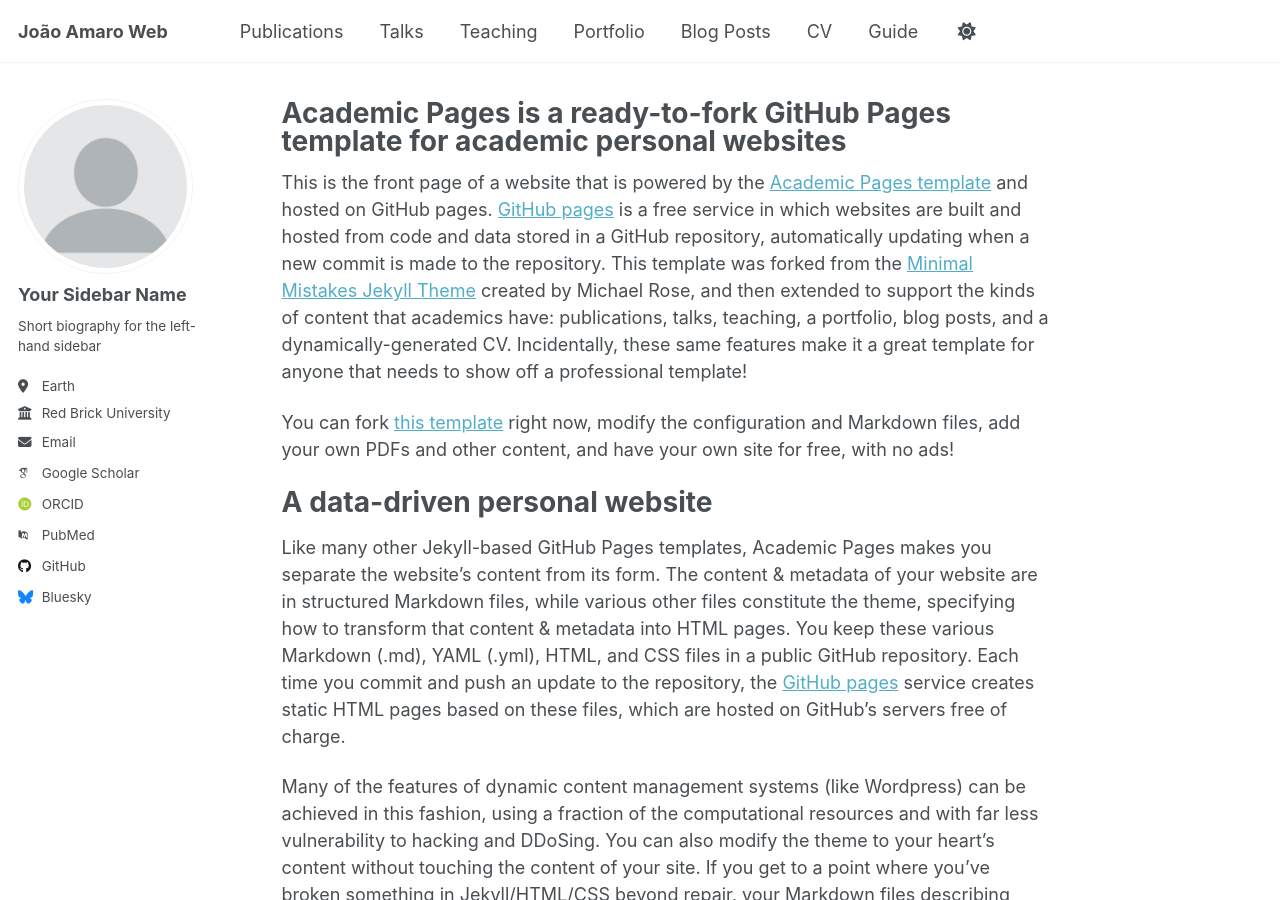
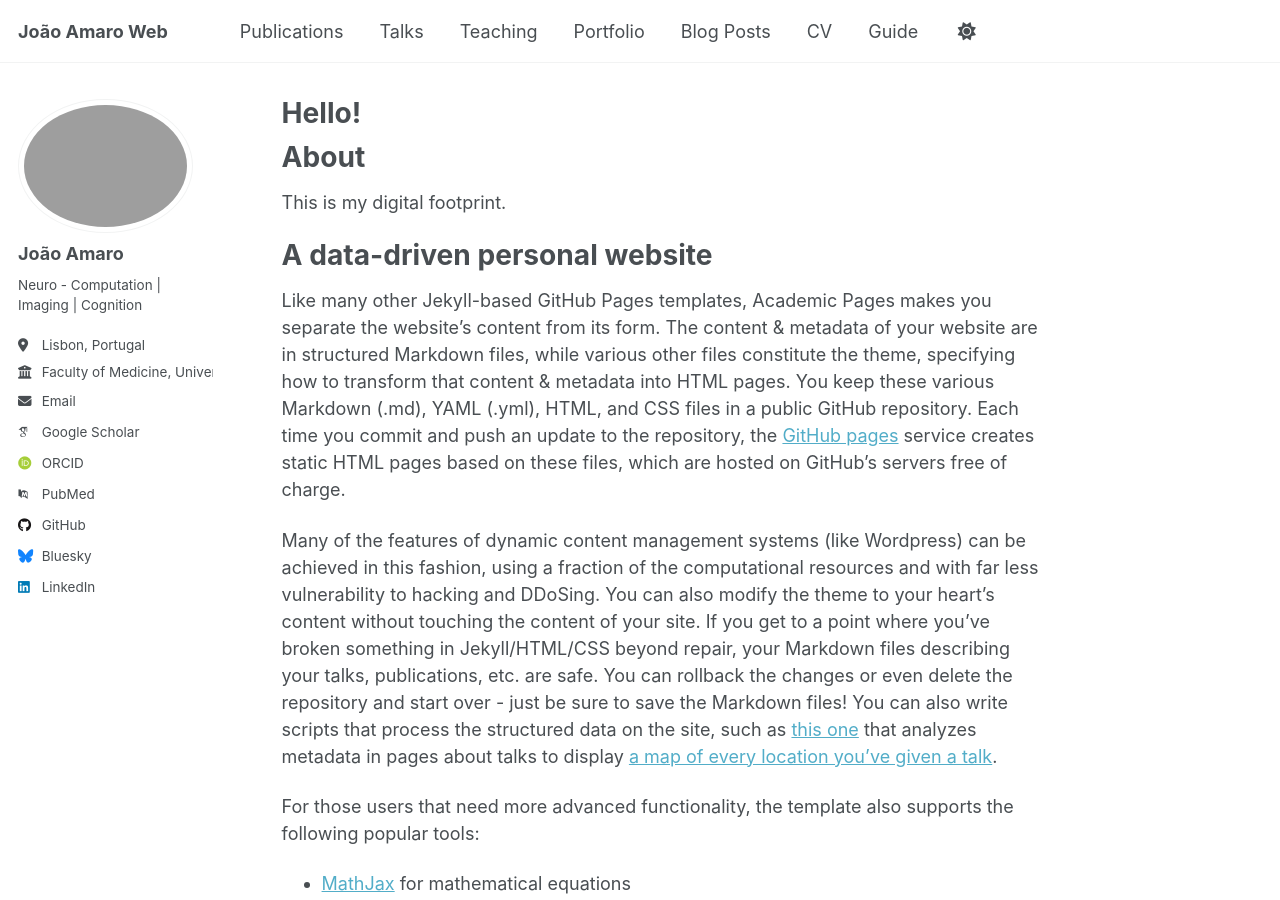
Before and after one commit to JoaoAmaro2001/JoaoAmaro2001.github.io, a Jekyll site: the page built from _pages/about.md, in a window 1280 px wide and 900 px high. Built offline with Jekyll 4.4.1, drawn with Linux system fonts in a browser that asks for light colours; some web fonts are replaced; a script that is not in the unit is left out.

Commit message:
slow improvement to website

```diff
--- a/_config.yml
+++ b/_config.yml
@@ -23,22 +23,22 @@
 #               Additional customization can be done by editing /_includes/author-profile.html
 author:
   # Biographic information
-  avatar           : "profile.png"
-  name             : "Your Sidebar Name"
-  pronouns         : # example: "she/her"
-  bio              : "Short biography for the left-hand sidebar"
-  location         : "Earth"
-  employer         : "Red Brick University"
+  avatar           : "website_profile.png"
+  name             : "João Amaro"
+  pronouns         : #he/him
+  bio              : "Neuro - Computation | Imaging | Cognition"
+  location         : "Lisbon, Portugal"
+  employer         : "Faculty of Medicine, University of Lisbon"
   uri              : # URL
-  email            : "none@example.org"
+  email            : "joao-amaro@edu.ulisboa.pt"
 
   # Academic websites
   academia         : # URL
   arxiv            : # URL - Update with the correct link to your profile
-  googlescholar    : "https://scholar.google.com/citations?user=PS_CX0AAAAAJ"
+  googlescholar    : "https://scholar.google.com/citations?user=Tan9QB0AAAAJ&hl=en&oi=sra"
   inspire-hep      : # URL
   impactstory      : # URL
-  orcid            : "https://orcid.org/yourorcidurl"
+  orcid            : "https://orcid.org/0009-0008-8911-4288"
   semantic         : # URL
   pubmed           : "https://www.ncbi.nlm.nih.gov/pubmed/?term=john+snow"
   researchgate     : # URL
@@ -48,7 +48,7 @@
   bitbucket        : # Username - Update with your username on the site
   codepen          : # Username
   dribbble         : # Username
-  github           : "academicpages"
+  github           : "https://github.com/JoaoAmaro2001"
   kaggle           : # Username
   stackoverflow    : # User number or user number and name (i.e., use "1" or "1/jeff-atwood")
 
@@ -63,7 +63,7 @@
   keybase          : # Username
   instagram        : # Username
   lastfm           : # Username
-  linkedin         : # Username
+  linkedin         : "https://www.linkedin.com/in/joaoamaro01"
   mastodon         : # URL
   medium           : # URL
   pinterest        : # Username
--- a/_pages/about.md
+++ b/_pages/about.md
@@ -1,15 +1,15 @@
 ---
 permalink: /
-title: "Academic Pages is a ready-to-fork GitHub Pages template for academic personal websites"
+title: "Hello!"
 author_profile: true
 redirect_from:
   - /about/
   - /about.html
 ---
 
-This is the front page of a website that is powered by the [Academic Pages template](https://github.com/academicpages/academicpages.github.io) and hosted on GitHub pages. [GitHub pages](https://pages.github.com) is a free service in which websites are built and hosted from code and data stored in a GitHub repository, automatically updating when a new commit is made to the repository. This template was forked from the [Minimal Mistakes Jekyll Theme](https://mmistakes.github.io/minimal-mistakes/) created by Michael Rose, and then extended to support the kinds of content that academics have: publications, talks, teaching, a portfolio, blog posts, and a dynamically-generated CV. Incidentally, these same features make it a great template for anyone that needs to show off a professional template!
-
- You can fork [this template](https://github.com/academicpages/academicpages.github.io) right now, modify the configuration and Markdown files, add your own PDFs and other content, and have your own site for free, with no ads!
+About
+======
+This is my digital footprint.
 
 A data-driven personal website
 ======
```
Also changed, not shown: 1 other file.
